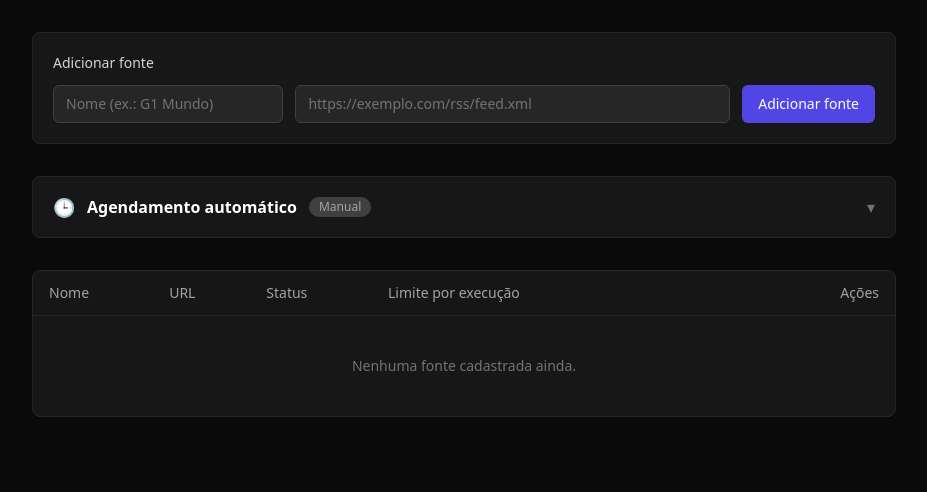
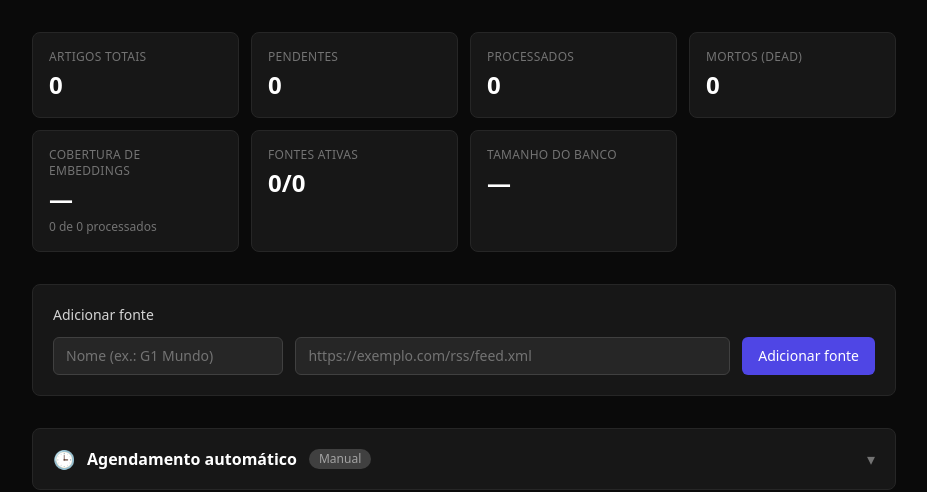
Before and after one commit to felipefm/dr-occam, a FastAPI app: page /admin in a window 1280 px wide. Shown: the part 186-678 px from the top of the page, without its empty margins (176-1103 px from the left). Before the commit the page ends 603 px from the top, so only its background shows below. Run offline with FastAPI, Linux system fonts and the light colour scheme; data comes from the database, SQL or seed files in the repository; data that the repository does not hold is empty; parts of the project's set-up code (start-up, migrations or seed data) failed here and were passed over; some libraries are stand-ins or nearby versions.

Commit message:
Adicionar indicadores básicos de saúde ao /admin
Cards com contagem de artigos por status, cobertura de embeddings,
fontes ativas e tamanho do banco SQLite, calculados em
_compute_admin_stats() e renderizados no topo do painel — evita
depender de um cliente SQL externo (ex.: Datasette) só para
acompanhar o crescimento das tabelas.

Documenta no README a geração manual de embeddings (ainda não
integrada ao pipeline) e a ideia futura de um botão de backfill no
/admin.

```diff
--- a/app/main.py
+++ b/app/main.py
@@ -2,6 +2,7 @@
 
 import collections
 import logging
+import os
 import re
 import traceback
 from contextlib import asynccontextmanager
@@ -15,14 +16,22 @@ from fastapi import BackgroundTasks, FastAPI, HTTPException, Query, Request
 from fastapi.responses import HTMLResponse, Response
 from fastapi.templating import Jinja2Templates
 from sqlalchemy import delete as sa_delete
-from sqlalchemy import or_
+from sqlalchemy import func, or_
 from sqlmodel import Field, Session, SQLModel, select
 
 import pipeline_state
 import scheduler as scheduler_service
 from database import create_db_and_tables, engine
 from llm_processor import run_llm_processing
-from models import Article, ArticleStatus, LLMProcessingLog, ScheduleConfig, Source, SourceType
+from models import (
+    Article,
+    ArticleEmbedding,
+    ArticleStatus,
+    LLMProcessingLog,
+    ScheduleConfig,
+    Source,
+    SourceType,
+)
 from pipeline import run_pipeline
 from search.router import router as search_router
 from timezone_utils import DISPLAY_TIMEZONE
@@ -400,27 +409,62 @@ def homepage(request: Request) -> Response:
     )
 
 
+def _compute_admin_stats(session: Session, sources: list[Source]) -> dict[str, Any]:
+    """Indicadores básicos de saúde do sistema exibidos no topo do /admin —
+    substitui a necessidade de abrir um cliente SQL externo (ex.: Datasette)
+    só para acompanhar o crescimento das tabelas."""
+    status_counts = dict(
+        session.exec(select(Article.status, func.count()).group_by(Article.status)).all()
+    )
+    processed = status_counts.get(ArticleStatus.PROCESSED, 0)
+    embedded = session.exec(select(func.count()).select_from(ArticleEmbedding)).one()
+
+    # engine.url.database já resolve o caminho configurado via DATABASE_URL
+    # (default "./data/occam.db") — evita hardcodar o path aqui.
+    db_size_mb: float | None = None
+    db_path = engine.url.database
+    if db_path and os.path.exists(db_path):
+        db_size_mb = os.path.getsize(db_path) / (1024 * 1024)
+
+    return {
+        "total_articles": sum(status_counts.values()),
+        "pending": status_counts.get(ArticleStatus.PENDING, 0),
+        "processed": processed,
+        "dead": status_counts.get(ArticleStatus.DEAD, 0),
+        "embedded": embedded,
+        "embedding_coverage_pct": round(embedded / processed * 100) if processed else None,
+        "sources_active": sum(1 for s in sources if s.active),
+        "sources_total": len(sources),
+        "db_size_mb": db_size_mb,
+    }
+
+
 @app.get(
     "/admin",
     response_class=HTMLResponse,
     tags=["Admin"],
     summary="Painel de administração de fontes",
     description=(
-        "Renderiza o painel HTML de administração: lista todas as fontes RSS cadastradas "
-        "(ativas e inativas) com seus respectivos limites diários, e oferece na própria "
-        "página os controles para cadastrar, ativar/desativar, excluir e ajustar o limite "
-        "de cada fonte — que por baixo chamam os endpoints em `/api/sources`. Também "
-        "oferece um botão para disparar o pipeline (`POST /trigger-pipeline`) e um modal "
-        "para acompanhar os logs em tempo real (`GET /api/logs`)."
+        "Renderiza o painel HTML de administração: indicadores básicos de saúde do banco "
+        "(contagem de artigos por status, cobertura de embeddings, fontes ativas e tamanho "
+        "do arquivo SQLite), a lista de todas as fontes RSS cadastradas (ativas e inativas) "
+        "com seus respectivos limites diários, e oferece na própria página os controles "
+        "para cadastrar, ativar/desativar, excluir e ajustar o limite de cada fonte — que "
+        "por baixo chamam os endpoints em `/api/sources`. Também oferece um botão para "
+        "disparar o pipeline (`POST /trigger-pipeline`) e um modal para acompanhar os logs "
+        "em tempo real (`GET /api/logs`)."
     ),
     response_description="Página HTML do painel de administração.",
 )
 def admin_page(request: Request) -> Response:
     with Session(engine) as session:
         sources = session.exec(select(Source).order_by(Source.id)).all()
+        stats = _compute_admin_stats(session, sources)
     schedule = scheduler_service.load_schedule_from_db()
     return templates.TemplateResponse(
-        request=request, name="admin.html", context={"sources": sources, "schedule": schedule}
+        request=request,
+        name="admin.html",
+        context={"sources": sources, "schedule": schedule, "stats": stats},
     )
 
 
--- a/app/templates/admin.html
+++ b/app/templates/admin.html
@@ -105,6 +105,38 @@
         <a href="/search" class="w-full sm:w-auto text-center rounded-md bg-neutral-800 hover:bg-neutral-700 border border-neutral-700 px-4 py-2 text-sm font-medium text-neutral-200 transition-colors">🔎 Busca</a>
       </div>
     </header>
+
+    <section aria-label="Indicadores do sistema" class="grid grid-cols-2 sm:grid-cols-3 lg:grid-cols-4 gap-3 mb-8">
+      <div class="bg-neutral-900 border border-neutral-800 rounded-lg p-4">
+        <p class="text-xs uppercase tracking-wide text-neutral-500 mb-1">Artigos totais</p>
+        <p class="text-2xl font-semibold text-white">{{ stats.total_articles }}</p>
+      </div>
+      <div class="bg-neutral-900 border border-neutral-800 rounded-lg p-4">
+        <p class="text-xs uppercase tracking-wide text-neutral-500 mb-1">Pendentes</p>
+        <p class="text-2xl font-semibold text-white">{{ stats.pending }}</p>
+      </div>
+      <div class="bg-neutral-900 border border-neutral-800 rounded-lg p-4">
+        <p class="text-xs uppercase tracking-wide text-neutral-500 mb-1">Processados</p>
+        <p class="text-2xl font-semibold text-white">{{ stats.processed }}</p>
+      </div>
+      <div class="bg-neutral-900 border border-neutral-800 rounded-lg p-4">
+        <p class="text-xs uppercase tracking-wide text-neutral-500 mb-1">Mortos (DEAD)</p>
+        <p class="text-2xl font-semibold {{ 'text-amber-400' if stats.dead > 0 else 'text-white' }}">{{ stats.dead }}</p>
+      </div>
+      <div class="bg-neutral-900 border border-neutral-800 rounded-lg p-4">
+        <p class="text-xs uppercase tracking-wide text-neutral-500 mb-1">Cobertura de embeddings</p>
+        <p class="text-2xl font-semibold text-white">{{ stats.embedding_coverage_pct ~ '%' if stats.embedding_coverage_pct is not none else '—' }}</p>
+        <p class="text-xs text-neutral-500 mt-1">{{ stats.embedded }} de {{ stats.processed }} processados</p>
+      </div>
+      <div class="bg-neutral-900 border border-neutral-800 rounded-lg p-4">
+        <p class="text-xs uppercase tracking-wide text-neutral-500 mb-1">Fontes ativas</p>
+        <p class="text-2xl font-semibold text-white">{{ stats.sources_active }}/{{ stats.sources_total }}</p>
+      </div>
+      <div class="bg-neutral-900 border border-neutral-800 rounded-lg p-4">
+        <p class="text-xs uppercase tracking-wide text-neutral-500 mb-1">Tamanho do banco</p>
+        <p class="text-2xl font-semibold text-white">{{ '%.1f'|format(stats.db_size_mb) ~ ' MB' if stats.db_size_mb is not none else '—' }}</p>
+      </div>
+    </section>
 
     <section class="bg-neutral-900 border border-neutral-800 rounded-lg p-5 mb-8">
       <h2 class="text-sm font-medium text-neutral-300 mb-3">Adicionar fonte</h2>
```
Also changed, not shown: README.md.
